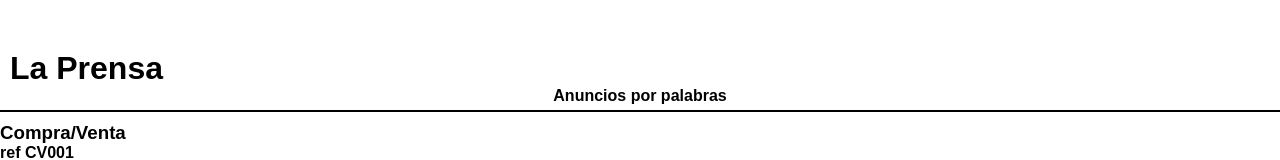
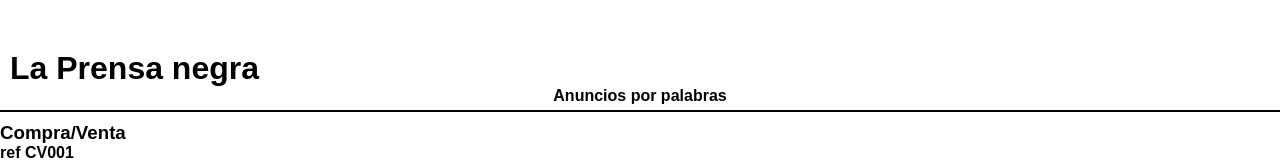
Before and after one commit to albamndz/REPOSITORIO_GIT, a plain HTML site: page anuncios.html in a window 1280 px wide. Shown: the top 160 px of the page. Drawn offline with Linux system fonts and the light colour scheme.

Commit message:
secondCommit

```diff
--- a/anuncios.html
+++ b/anuncios.html
@@ -10,7 +10,7 @@
 </head>
 
 <body>
-<h1>La Prensa</h1>
+<h1>La Prensa negra</h1>
 
 <h2>Anuncios por palabras</h2>
 
```
